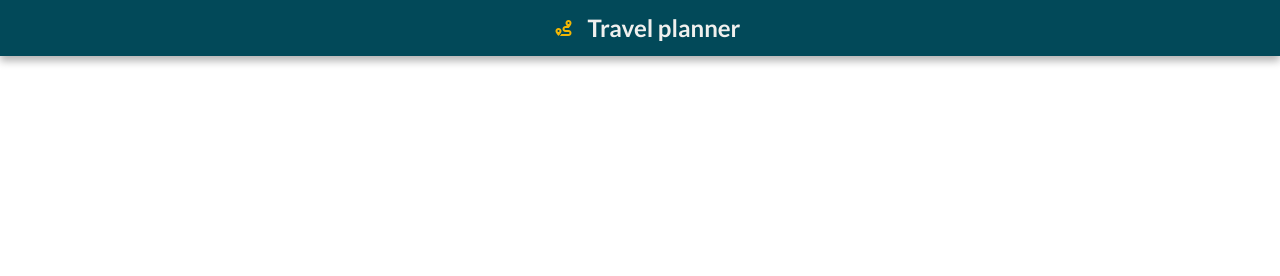
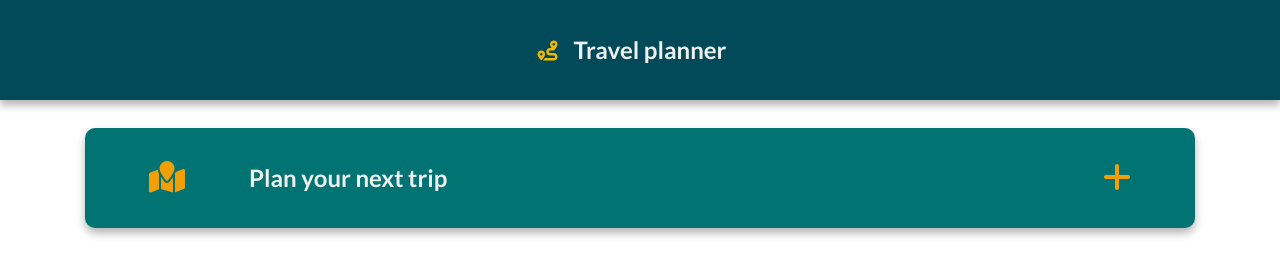
Before and after one commit to mxkrzrk/travel-planner, a website built with webpack: page src/client/views/index.html in a window 1280 px wide. Built offline with nearby package versions, Linux system fonts and the light colour scheme.

Commit message:
Add create trip button

```diff
--- a/src/client/styles/app.scss
+++ b/src/client/styles/app.scss
@@ -8,3 +8,4 @@
 // Components
 @import './components/typography.scss';
 @import './components/nav.scss';
+@import './components/button-add-trip.scss';
--- /dev/null
+++ b/src/client/styles/components/button-add-trip.scss
@@ -0,0 +1,58 @@
+// Mobile
+.button-add-trip--mobile {
+  background-color: $secondary-color;
+  height: 60px;
+  width: 60px;
+  border-radius: $border-radius-circle;
+  position: absolute;
+  bottom: 0;
+  right: 0;
+  margin: $one-space;
+  box-shadow: $shadow-box $shadow-box-color;
+
+  .button-add-trip_icon--mobile {
+    color: $orange-color;
+    font-size: 25px;
+  }
+}
+
+.button-add-trip--mobile:active {
+  background-color: $orange-color;
+
+  .button-add-trip_icon--mobile {
+    color: $secondary-color;
+  }
+}
+
+// Desktop
+.button-add-trip {
+  width: 100%;
+  padding: 0 $double-space;
+  box-shadow: $shadow-box $shadow-box-color;
+  border-radius: $border-radius-card;
+  background-color: $secondary-color;
+  cursor: pointer;
+
+  .button-add-trip_icon {
+    padding: $double-space;
+    color: $orange-color;
+  }
+
+  .button-add-trip_title {
+    margin-bottom: 0;
+    padding: $double-space;
+    color: $light-color;
+  }
+}
+
+.button-add-trip:active {
+  background-color: $orange-color;
+
+  .button-add-trip_icon {
+    color: $secondary-color;
+  }
+
+  .button-add-trip_title {
+    color: $dark-color;
+  }
+}
--- a/src/client/styles/components/nav.scss
+++ b/src/client/styles/components/nav.scss
@@ -3,13 +3,20 @@
   box-shadow: $shadow-box $shadow-box-color;
 
   .nav_icon {
-    padding: $one-space;
+    font-size: 20px;
     color: $yellow-color;
   }
 
   .nav_title {
     margin: 0;
     color: $light-color;
+    padding: $one-space;
   }
+}
 
+// Medium devices (tablets, 768px and up)
+@media (min-width: 992px) {
+  .nav {
+    padding: $one-space;
+  }
 }
--- a/src/client/styles/components/typography.scss
+++ b/src/client/styles/components/typography.scss
@@ -1,4 +1,21 @@
 body {
   font-family: 'Lato', sans-serif;
   font-size: 16px;
+  color: $dark-color;
 }
+
+header {
+  position: fixed;
+  width: 100%;
+}
+
+main {
+  padding-top: 6rem;
+}
+
+// Medium devices (tablets, 768px and up)
+@media (min-width: 992px) {
+  main {
+    padding-top: 8rem;
+  }
+}
--- a/src/client/styles/variables.scss
+++ b/src/client/styles/variables.scss
@@ -2,7 +2,7 @@ $primary-color: #024959;
 $secondary-color: #027373;
 $yellow-color: #f2b705;
 $orange-color: #f29f05;
-$dark-color: #23261d;
+$dark-color: #2c343d;
 $light-color: #f0f0ee;
 
 $one-space: 1rem;
@@ -10,3 +10,7 @@ $double-space: 2rem;
 
 $shadow-box: 0 5px 8px 0;
 $shadow-box-color: rgba(0, 0, 0, 0.3);
+
+$border-radius-card: 10px;
+$border-radius-button: 20px;
+$border-radius-circle: 50%;
--- a/src/client/views/index.html
+++ b/src/client/views/index.html
@@ -23,9 +23,27 @@
         <h1 class="nav_title">Travel planner</h1>
       </nav>
     </header>
-    <main>
-      <!-- Trip create button -->
-      <div></div>
+    <main class="container">
+      <!-- Trip create button mobile -->
+      <div
+        class="button-add-trip--mobile d-xl-none d-lg-none d-md-flex d-sm-flex d-flex align-items-center justify-content-center"
+      >
+        <i class="fas fa-plus button-add-trip_icon--mobile"></i>
+      </div>
+      <!-- Trip create button desktop -->
+      <div
+        class="button-add-trip d-lg-flex align-items-center justify-content-between d-none d-sm-none d-md-none d-lg-block"
+      >
+        <div class="d-flex align-items-center">
+          <div class="button-add-trip_icon">
+            <i class="fas fa-map-marked fa-2x"></i>
+          </div>
+          <h2 class="button-add-trip_title">Plan your next trip</h2>
+        </div>
+        <div class="button-add-trip_icon">
+          <i class="fas fa-plus fa-2x"></i>
+        </div>
+      </div>
       <!-- List of user trip -->
       <div></div>
     </main>
```
